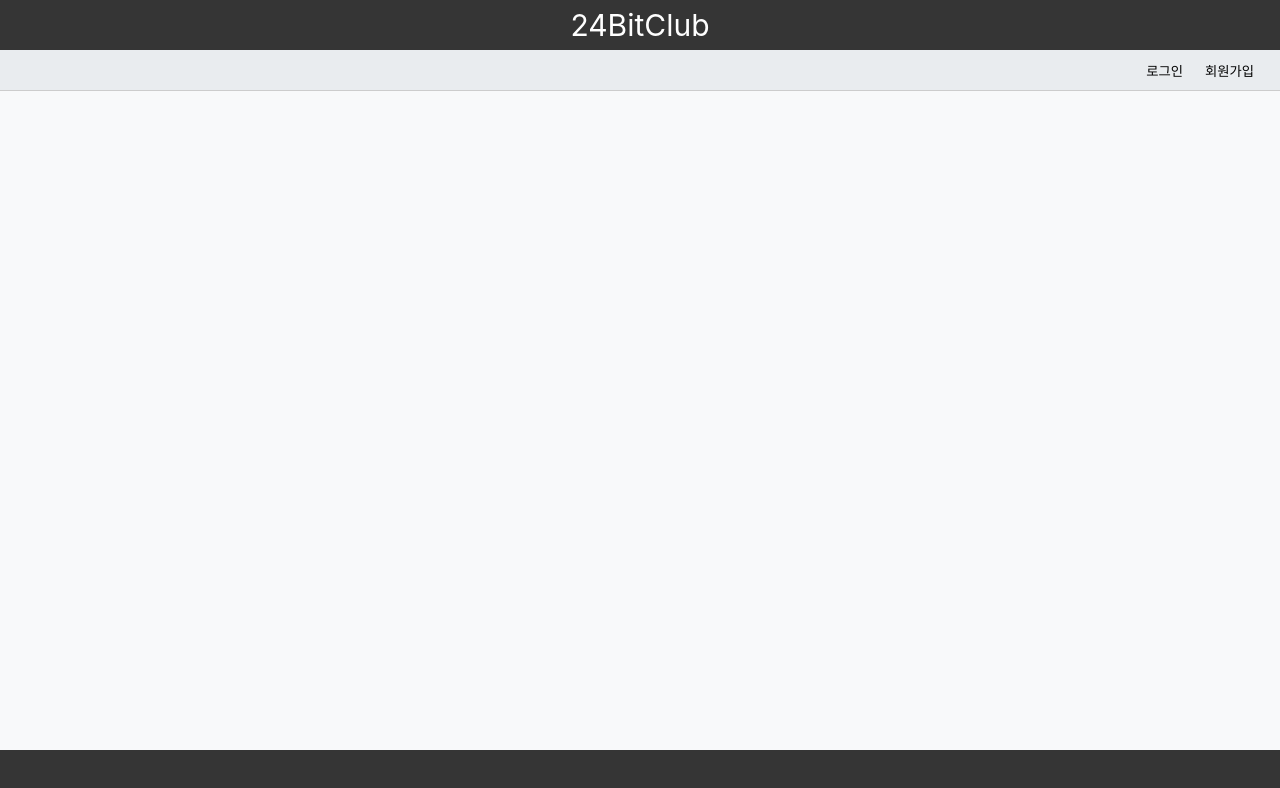
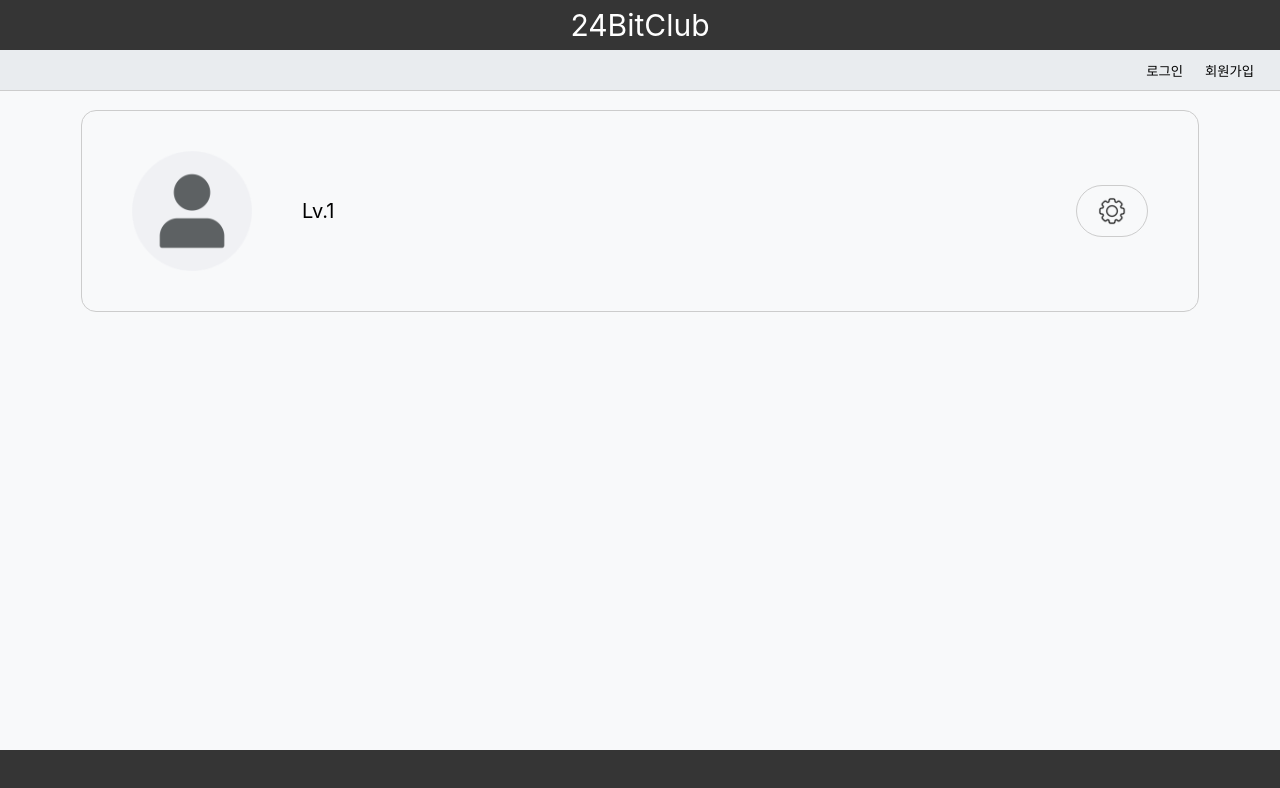
Before and after one commit to dododokk/24BitClub-React, a React (Create React App) app: page /mypage in a window 1280 px wide. Before the commit this address had no page. Shown: the top 788 px of the page. Built offline with nearby package versions, Linux system fonts and the light colour scheme.

Commit message:
마이페이지

```diff
--- a/src/App.css
+++ b/src/App.css
@@ -23,10 +23,21 @@ header h2{
     cursor: pointer;
 }
 
-main{
+main.center{
     display: flex;
     justify-content: center;
     align-items: center;
+    flex: 1;
+    margin-top: 90px;
+    margin-bottom: 50px;
+    overflow-y: auto;
+    padding: 20px;
+    background-color: #f8f9fa;
+}
+
+main.no-center{
+    display: flex;
+    justify-content: center;
     flex: 1;
     margin-top: 90px;
     margin-bottom: 50px;
--- a/src/App.js
+++ b/src/App.js
@@ -1,17 +1,18 @@
 import React from "react";
-import { BrowserRouter, Routes, Route } from 'react-router-dom';
-import { AuthProvider } from "./context/AuthContext";
-import { UserProvider } from "./context/UserContext";
+import { Routes, Route } from 'react-router-dom';
 import { useNavigate } from "react-router-dom";
+import { useLocation } from "react-router-dom";
 import Nav from "./component/Nav";
 import Login from "./component/Login"
 import Board from "./component/Board"
 import Register from "./component/Register";
+import MyPage from "./component/MyPage";
 import './App.css';
 
 
 function App() {
   const navigate = useNavigate();
+  const location = useLocation();
 
   const handleHome = () => {
     navigate('/');
@@ -22,11 +23,13 @@ function App() {
       <header><h2 onClick={handleHome}>24BitClub</h2></header>
       <Nav />
 
-      <main>
+      <main className={location.pathname==="/login" || location.pathname==="/register"
+        ? "center" : "no-center"}>
         <Routes>
           <Route path="/login" element={<Login />} />
           <Route path="/" element={<Board />} />
           <Route path="/register" element={<Register />} />
+          <Route path="/mypage" element={<MyPage />} />
         </Routes>
       </main>
 
--- /dev/null
+++ b/src/component/MyPage.js
@@ -0,0 +1,22 @@
+import React, { useContext } from "react";
+import { UserContext } from "../context/UserContext";
+import profile from "../image/profile.png";
+import setting from "../image/setting.png";
+import "../style/MyPage.css"
+
+function MyPage(){
+    const {userId, setUserId} = useContext(UserContext);
+
+    return(
+        <div id="myInfo">
+            <img src={profile} id="profile"/>
+            <span id="id">
+                <span id="lv">Lv.1</span><br />
+                <span id="idName">{userId}</span>
+            </span>
+            <span id="setting"><img src={setting} id="set" /></span>
+        </div>
+    );
+}
+
+export default MyPage;
--- /dev/null
+++ b/src/style/MyPage.css
@@ -0,0 +1,42 @@
+#myInfo{
+    border: 1px solid #ccc;
+    border-radius: 15px;
+    width: 90%;
+    height: 200px;
+    display: flex;
+    align-items: center;
+}
+
+#myInfo img{
+    width: 120px;
+    height: 120px;
+    margin-left: 50px;
+}
+
+#setting{
+    display: flex;
+    justify-content: center;
+    align-items: center;
+    width: 70px;
+    height: 50px;
+    border: 1px solid #ccc;
+    border-radius: 30px;
+    margin-left: auto;
+    margin-right: 50px;
+}
+#setting #set{
+    width: 30px;
+    height: 30px;
+    margin-right: 50px;
+}
+
+#id{
+    margin-left: 50px;
+}
+#id #lv{
+    font-size: 20px;
+}
+#id #idName{
+    font-size: 30px;
+    font-weight: bold;
+}
```
Also changed, not shown: src/image/profile.png (added), src/image/setting.png (added).
